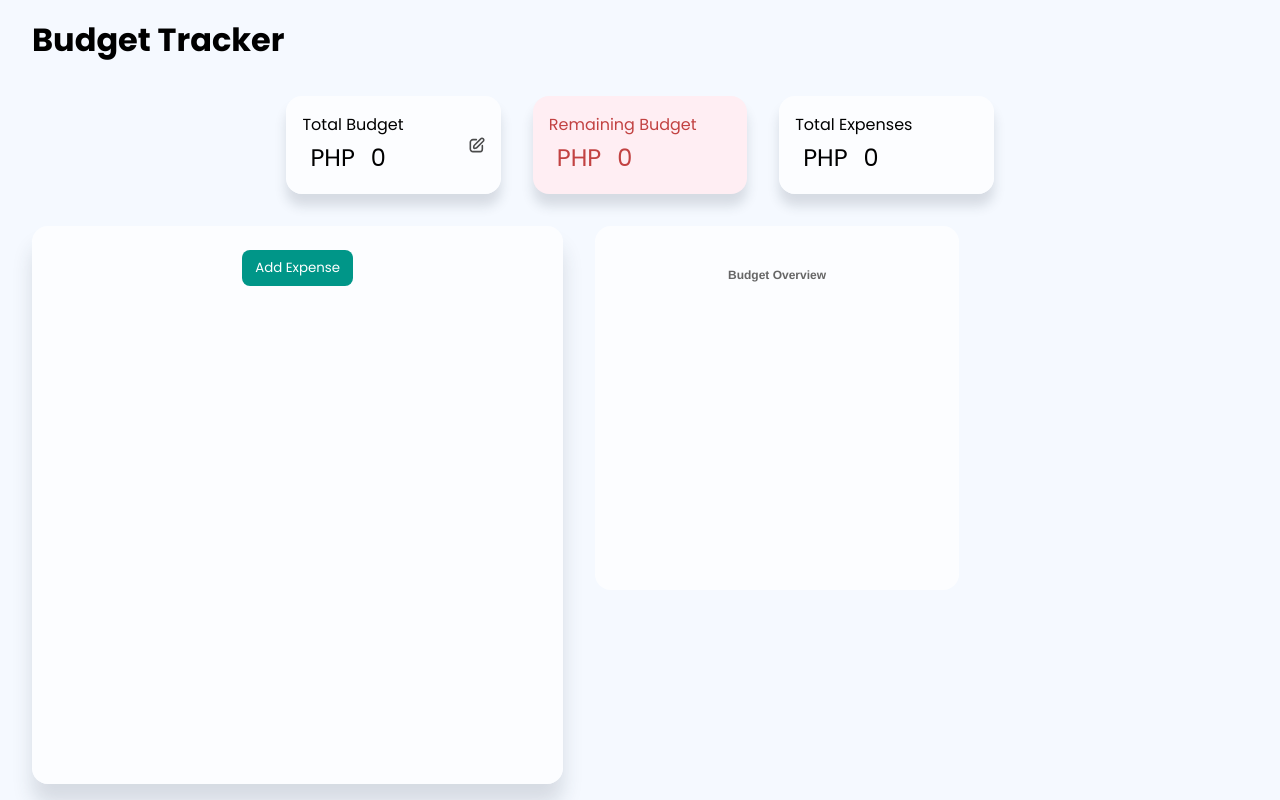
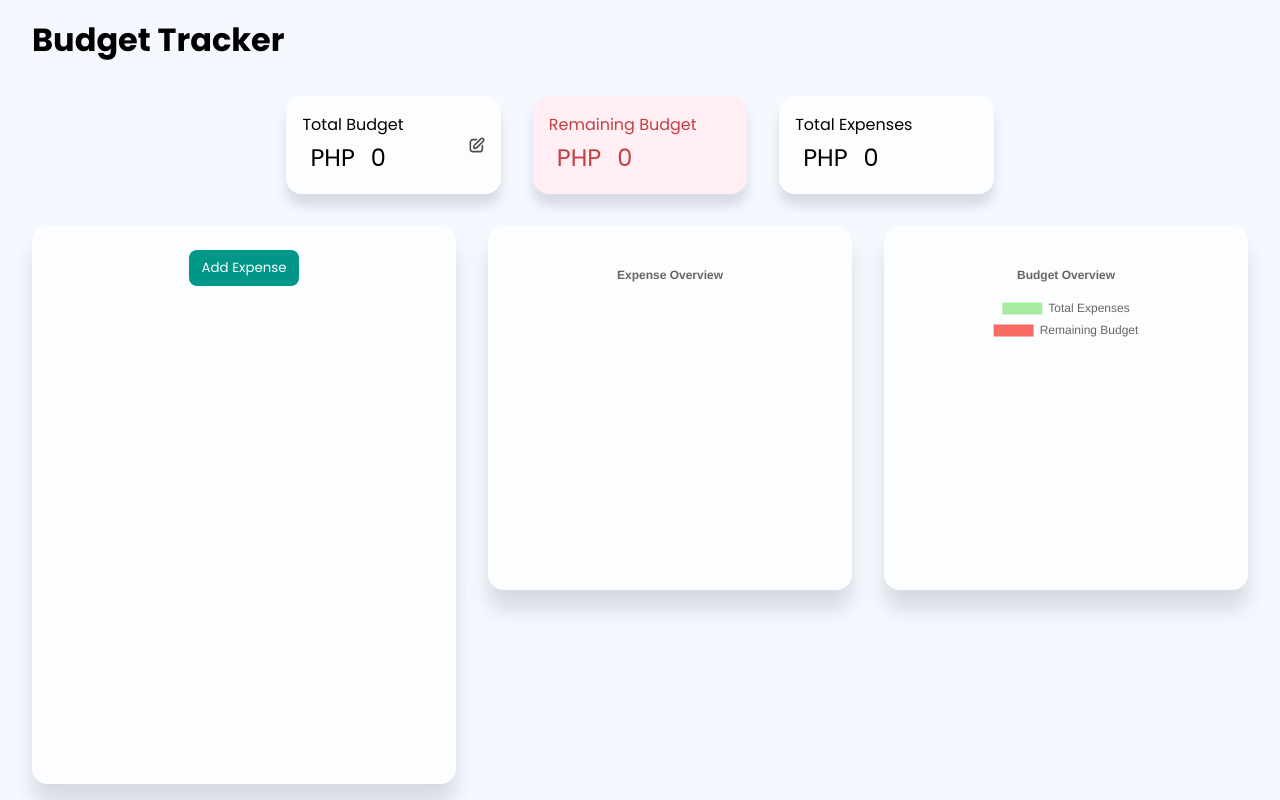
Before and after one commit to Wafflegum/Budget-Tracker, a React (Vite) app: page / in a window 1280 px wide. Built offline with nearby package versions, Linux system fonts and the light colour scheme.

Commit message:
Added Expense Overview chart

```diff
--- a/src/App.css
+++ b/src/App.css
@@ -70,4 +70,7 @@ header {
 
 .budget-charts {
 	flex: 1 1 50%;
+
+	display: flex;
+	gap: 2rem;
 }
--- a/src/App.jsx
+++ b/src/App.jsx
@@ -4,8 +4,7 @@ import './App.css'
 import BudgetCard from './assets/Components/BudgetCard/BudgetCard'
 import './assets/Components/BudgetCard/BudgetCard'
 import Expense from './assets/Components/Expense/Expense'
-
-import BarChart from './assets/Components/BarChart/BarChart'
+import PieChart from './assets/Components/PieChart/PieChart'
 
 function App() {
 	const [budget, setBudget] = useState(0)
@@ -134,7 +133,20 @@ function App() {
 						: ''}
 				</div>
 				<div className="budget-charts">
-					<BarChart importData={expensesData} />
+					<PieChart title="Expense Overview" importData={expensesData} />
+					<PieChart
+						title="Budget Overview"
+						importData={[
+							{
+								category: 'Total Expenses',
+								amount: totalExpenses,
+							},
+							{
+								category: 'Remaining Budget',
+								amount: remainingBudget,
+							},
+						]}
+					/>
 				</div>
 			</div>
 		</main>
--- a/src/assets/Components/BarChart/BarChart.css
+++ b/src/assets/Components/PieChart/PieChart.css
@@ -1,4 +1,5 @@
 .chart-container {
+	flex: 1;
 	height: fit-content;
 	width: fit-content;
 	padding: 2rem;
@@ -6,4 +7,12 @@
 
 	background: var(--secondary-background);
 	border-radius: 1rem;
+
+	box-shadow: 0px 20px 20px hsla(210, 26%, 21%, 0.15);
+
+	display: flex;
+	justify-items: center;
+	align-items: center;
+
+	flex-wrap: wrap;
 }
--- a/src/assets/Components/BarChart/BarChart.jsx
+++ b/src/assets/Components/PieChart/PieChart.jsx
@@ -1,13 +1,13 @@
 import React, { useEffect, useState } from 'react'
-import { Bar, Pie } from 'react-chartjs-2'
-import './BarChart.css'
+import { Pie } from 'react-chartjs-2'
+import './PieChart.css'
 
 import { Chart as ChartJS, CategoryScale, LinearScale, BarElement, Title, Tooltip, Legend, ArcElement } from 'chart.js'
 
 // Register the required components
 ChartJS.register(CategoryScale, LinearScale, BarElement, Title, Tooltip, Legend, ArcElement)
 
-const BarChart = ({ importData }) => {
+const PieChart = ({ title, importData }) => {
 	const [data, setData] = useState([])
 
 	useEffect(() => {
@@ -47,7 +47,7 @@ const BarChart = ({ importData }) => {
 			},
 			title: {
 				display: true,
-				text: 'Budget Overview',
+				text: title,
 			},
 		},
 	}
@@ -59,4 +59,4 @@ const BarChart = ({ importData }) => {
 	)
 }
 
-export default BarChart
+export default PieChart
```
Also changed, not shown: src/assets/Components/LineChart/LineChart.css (added), src/assets/Components/LineChart/LineChart.jsx (added).
